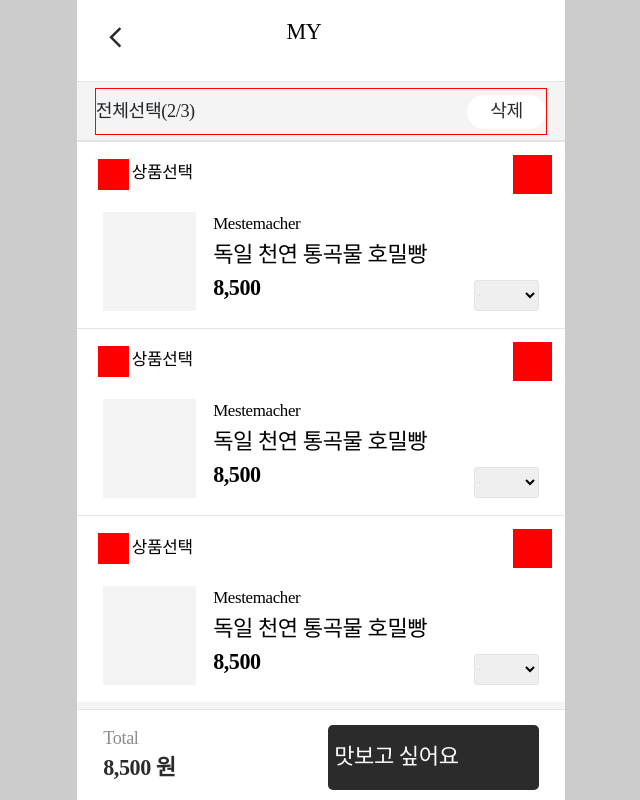
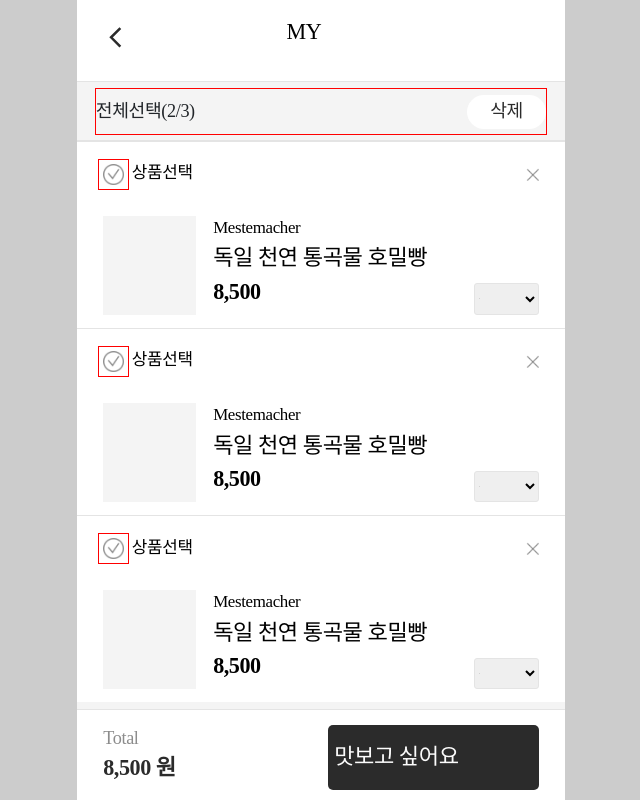
Before and after one commit to puba5/esque-frontend, a Next.js app: page /myPage in a window 1280 px wide. Shown: the whole page, without its empty margins (319-959 px from the left). Built offline with nearby package versions, Linux system fonts and the light colour scheme; a web font is replaced by a local one.

Commit message:
feat : check 버튼과 X 버튼 추가
체크 버튼과 X 버튼을 이미지로 바꾸고 인터렉션 추가

```diff
--- a/src/components/molecules/product/MyProduct.tsx
+++ b/src/components/molecules/product/MyProduct.tsx
@@ -1,14 +1,24 @@
-import React from "react";
+import React, { useState } from "react";
 import styled from "styled-components";
 
 export default function MyProduct() {
+  const [isChecked, setIsChecked] = useState(false);
+
+  const onClickCheckedButton = () => {
+    setIsChecked(!isChecked);
+  };
   return (
     <Wrapper>
       <HeaderLine></HeaderLine>
       <ButtonList>
-        <CheckButton></CheckButton>
+        <CheckButtonArea onClick={onClickCheckedButton}>
+          {!isChecked && <CheckButton src="./image/check_deactivated.png" />}
+          {isChecked && <CheckButtonActivated src="./image/check_activated.png" />}
+        </CheckButtonArea>
         <ButtonDesc>상품선택</ButtonDesc>
-        <CloseButton></CloseButton>
+        <CloseButtonArea>
+          <CloseButton src="./image/X_button.png" />
+        </CloseButtonArea>
       </ButtonList>
       <ProductContainer>
         <ProductPhoto />
@@ -18,9 +28,7 @@ export default function MyProduct() {
           <Price>8,500</Price>
         </ProductDesc>
         <Quantity>
-          <option value="1" selected>
-            1
-          </option>
+          <option value="1">1</option>
           <option value="2">2</option>
           <option value="3">3</option>
           <option value="4">4</option>
@@ -44,13 +52,26 @@ const HeaderLine = styled.div`
 const ButtonList = styled.div`
   display: flex;
 `;
-const CheckButton = styled.a`
+const CheckButtonArea = styled.p`
+  display: flex;
+  align-items: center;
+  justify-content: center;
   margin-left: 1.6rem;
   margin-top: 1.3rem;
   width: 2.4rem;
   height: 2.4rem;
-  background: red;
+  border: 1px solid red;
 `;
+const CheckButton = styled.img`
+  width: 1.6rem;
+  height: 1.6rem;
+`;
+
+const CheckButtonActivated = styled.img`
+  width: 1.6rem;
+  height: 1.6rem;
+`;
+
 const ButtonDesc = styled.p`
   margin-left: 0.2rem;
   margin-top: 1.5rem;
@@ -61,13 +82,19 @@ const ButtonDesc = styled.p`
   letter-spacing: -0.02em;
 `;
 
-const CloseButton = styled.div`
+const CloseButtonArea = styled.div`
+  display: flex;
+  align-items: center;
+  justify-content: center;
   margin-left: auto;
   margin-right: 1rem;
   margin-top: 1rem;
   width: 3rem;
   height: 3rem;
-  background-color: red;
+`;
+const CloseButton = styled.img`
+  width: 1rem;
+  height: 1rem;
 `;
 
 const ProductContainer = styled.div`
```
